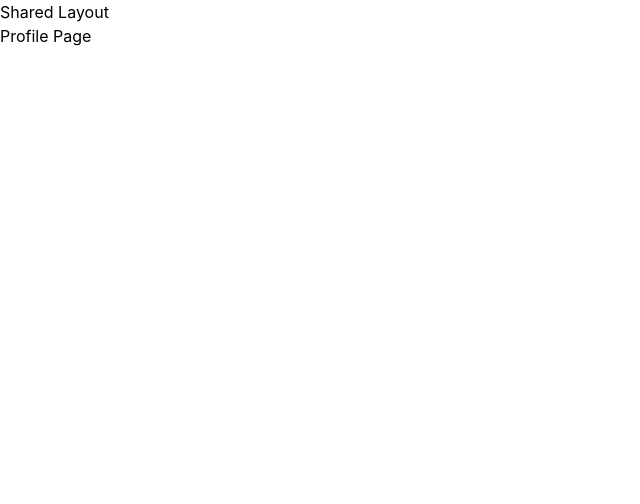
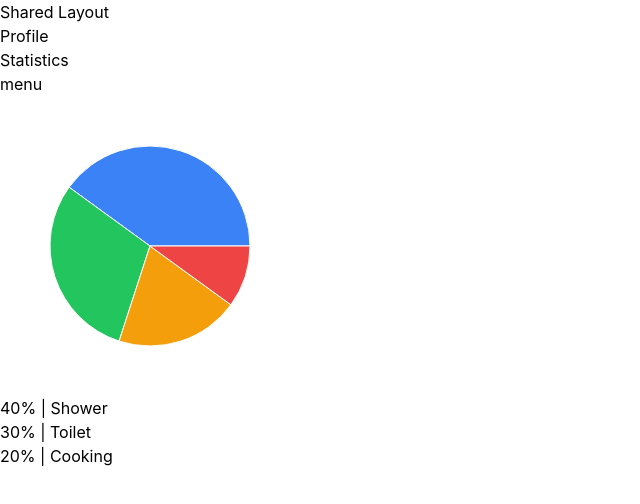
Before and after one commit to JonathanTWD/SustainableIsland2026, a React (Vite) app in the folder frontend/: page /profile in a window 1280 px wide. Shown: the top 504 px of the page, without its empty margins (0-640 px from the left). Built offline with nearby package versions, Linux system fonts and the light colour scheme.

Commit message:
profile page has been completed

```diff
--- a/frontend/src/component/ProfileComponents/ProfileGraph.tsx
+++ b/frontend/src/component/ProfileComponents/ProfileGraph.tsx
@@ -1,22 +1,19 @@
 import { PieChart, Pie } from "recharts";
 
-const data = [
-    { name: "Shower", value: 40, fill: "#3b82f6" },
-    { name: "Toilet", value: 30, fill: "#22c55e" },
-    { name: "Cooking", value: 20, fill: "#f59e0b" },
-    { name: "Other", value: 10, fill: "#ef4444" }
-];
+type WaterItem = {
+    name: string;
+    value: number;
+    fill: string;
+};
 
-export default function WaterChart() {
+type Props = {
+    data: WaterItem[];
+};
+
+export default function WaterChart({ data }: Props) {
     return (
         <PieChart width={300} height={300}>
-            <Pie
-                data={data}
-                dataKey="value"
-                cx="50%"
-                cy="50%"
-                outerRadius={100}
-            />
+            <Pie data={data} dataKey="value" cx="50%" cy="50%" outerRadius={100} />
         </PieChart>
     );
 }
--- a/frontend/src/component/ProfileComponents/ProfileHeader.tsx
+++ b/frontend/src/component/ProfileComponents/ProfileHeader.tsx
@@ -1,18 +1,25 @@
-export const ProfileHeader = () => {
+interface ProfileHeaderProps {
+    onMenuClick: () => void;
+    isMenuOpen: boolean;
+}
 
+export const ProfileHeader = ({ onMenuClick, isMenuOpen }: ProfileHeaderProps) => {
     return (
-        <>
         <header>
             <div>
                 <h1>Profile</h1>
                 <h4>Statistics</h4>
             </div>
             <div>
-                <button>
+                <button
+                    type="button"
+                    onClick={onMenuClick}
+                    aria-expanded={isMenuOpen}
+                    aria-label="Toggle profile menu"
+                >
                     menu
                 </button>
             </div>
         </header>
-        </>
-    )
-}
+    );
+};
--- /dev/null
+++ b/frontend/src/component/ProfileComponents/ProfileTextGraph.tsx
@@ -0,0 +1,23 @@
+type WaterItem = {
+    name: string;
+    value: number;
+    fill: string;
+};
+
+type Props = {
+    data: WaterItem[];
+};
+
+export const ProfileTextGraph = ({ data }: Props) => {
+    const topThree = [...data].sort((a, b) => b.value - a.value).slice(0, 3);
+
+    return (
+        <div>
+            {topThree.map((item) => (
+                <p key={item.name}>
+                    {item.value}% | {item.name}
+                </p>
+            ))}
+        </div>
+    );
+};
--- a/frontend/src/pages/ProfilePageView.tsx
+++ b/frontend/src/pages/ProfilePageView.tsx
@@ -1,8 +1,44 @@
+import { useState } from "react";
+import WaterChart from "../component/ProfileComponents/ProfileGraph";
+import { ProfileHeader } from "../component/ProfileComponents/ProfileHeader";
+import { ProfileTextGraph } from "../component/ProfileComponents/ProfileTextGraph";
+import { ProfileDropDown } from "../component/ProfileComponents/DropDown";
+
+const waterData = [
+    { name: "Shower", value: 40, fill: "#3b82f6" },
+    { name: "Toilet", value: 30, fill: "#22c55e" },
+    { name: "Cooking", value: 20, fill: "#f59e0b" },
+    { name: "Other", value: 10, fill: "#ef4444" },
+];
+
+const menuItems = [
+    { id: "logout", label: "Log out" },
+    { id: "delete", label: "Delete Account" },
+];
+
 export const ProfilePage = () => {
+    const [isMenuOpen, setIsMenuOpen] = useState(false);
+
+    const handleMenuToggle = () => setIsMenuOpen((prev) => !prev);
+
+    const handleMenuSelect = (itemId: string) => {
+        console.log("Selected:", itemId);
+        setIsMenuOpen(false); // luk menu efter klik
+    };
 
     return (
-        <div>
-            <h1>Profile Page</h1>
-        </div>
-    )
-}
+        <>
+            <ProfileHeader onMenuClick={handleMenuToggle} isMenuOpen={isMenuOpen} />
+            <ProfileDropDown
+                isOpen={isMenuOpen}
+                items={menuItems}
+                onSelect={handleMenuSelect}
+            />
+
+            <div>
+                <WaterChart data={waterData} />
+                <ProfileTextGraph data={waterData} />
+            </div>
+        </>
+    );
+};
```
